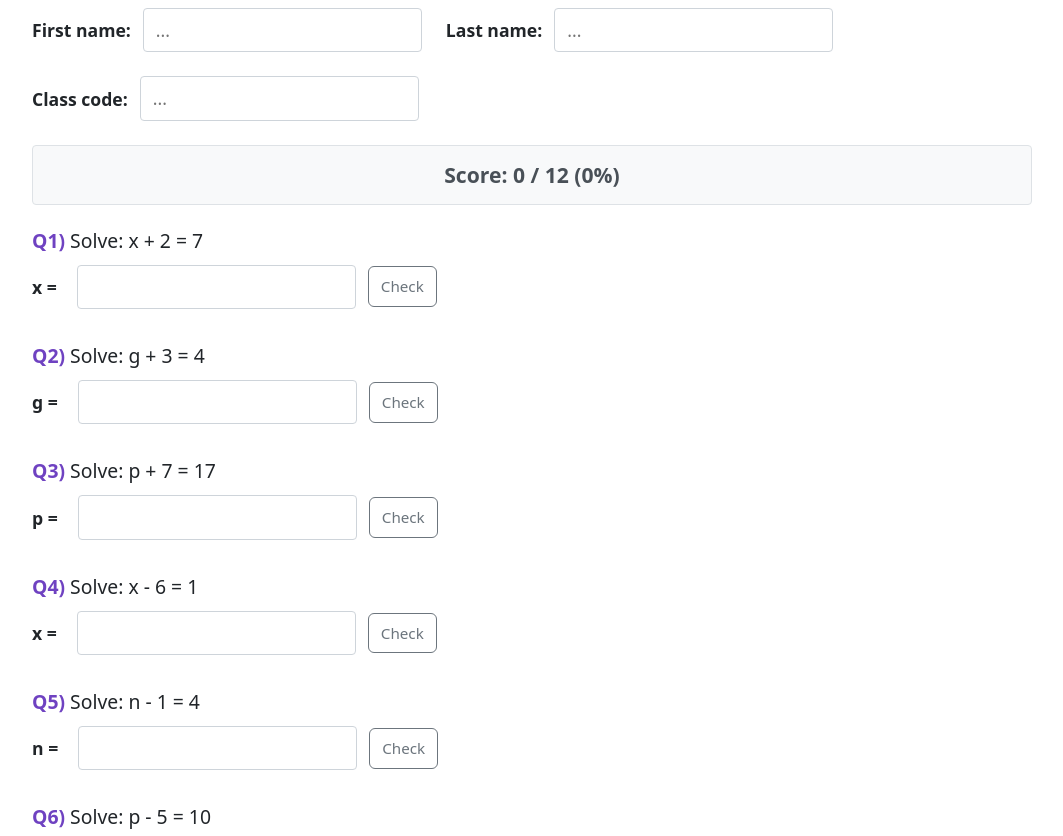
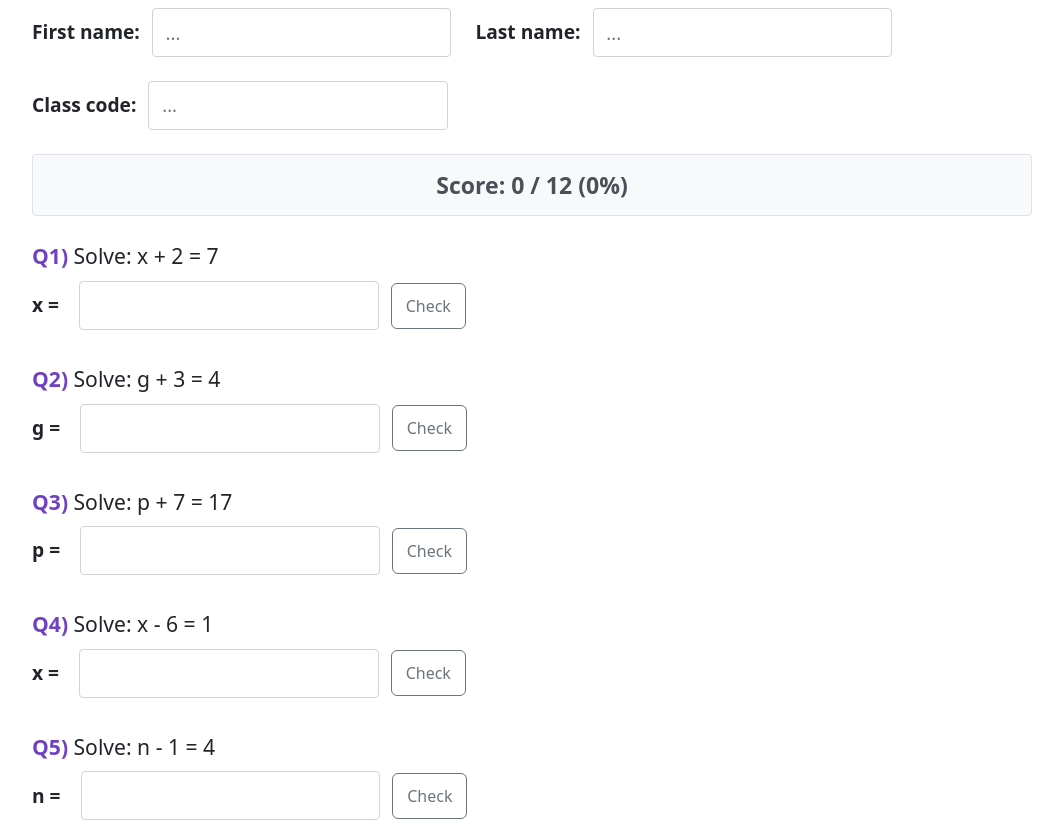
Before and after one commit to linnington/esheets-assets, a plain HTML site: page sheets_to_convert/solving one step.html in a window 1280 px wide. Shown: the top 836 px of the page, without its empty margins (108-1171 px from the left). Drawn offline with Linux system fonts and the light colour scheme.

Commit message:
00:50 css fix

```diff
--- a/sheets_to_convert/solving one step.html
+++ b/sheets_to_convert/solving one step.html
@@ -31,8 +31,6 @@
 
   <div class="esheets-worksheet">
 
-    <div class="worksheet-container">
-
     <!-- Print Name Line -->
     <div class="es-print-name-line">Name: __________________________</div>
 
@@ -50,8 +48,6 @@
 
     <!-- Submission Bar Container -->
     <div id="submissionBar"></div>
-
-    </div>
 
   </div>
 
--- a/v5/esheets.css
+++ b/v5/esheets.css
@@ -1,4 +1,4 @@
-/* CANONICAL v5 — Full Framework (Scoped: .esheets-worksheet) — 2026-02-16 00:40 */
+/* CANONICAL v5 — Full Framework (Scoped: .esheets-worksheet) — 2026-02-16 00:50 */
 
 /**
  * ESHEETS v5 Core Styles (Generic)
@@ -12,8 +12,8 @@
   font-family: system-ui, -apple-system, sans-serif;
   line-height: 1.6;
   color: #212529;
-  font-size: 1.1rem;
-  /* Improved readability base */
+  font-size: 1.2rem;
+  /* Increased base size for App-like feel */
   width: 100%;
   max-width: 1000px;
   /* Wider layout */
@@ -28,7 +28,8 @@
 .esheets-worksheet [data-esheets-score] {
   font-weight: 600;
   color: #495057;
-  font-size: 1.2rem;
+  font-size: 1.25rem;
+  /* Larger score text */
 }
 
 .esheets-worksheet .esheets-scorebar {
@@ -136,6 +137,16 @@
   font-size: 0.95rem !important;
   min-height: 36px !important;
 }
+
+/* 4. QUESTION ROW CHECK BUTTONS (Prevent Tiny Buttons) */
+/* Ensure check buttons inside rows specifically are comfortable */
+.esheets-worksheet .es-q-row .es-btn-small,
+.esheets-worksheet .es-q-row button.es-btn-small {
+  font-size: 1.0rem !important;
+  padding: 10px 14px !important;
+  min-height: 42px !important;
+}
+
 
 /* Base Hover */
 .esheets-worksheet button:hover:not(:disabled),
@@ -289,14 +300,16 @@
   align-items: center;
   gap: 0.75rem;
   margin-bottom: 1.5rem;
-  font-size: 1.1rem;
+  font-size: 1.2rem;
+  /* Larger row text */
 }
 
 /* Styled Input - Increased Sizing */
 .esheets-worksheet .es-input {
   display: inline-block;
-  padding: 0.5rem 0.75rem;
-  font-size: 1.1rem;
+  padding: 0.6rem 0.8rem;
+  /* More breathing room */
+  font-size: 1.15rem;
   font-family: inherit;
   line-height: 1.5;
   color: #495057;
@@ -306,6 +319,8 @@
   border-radius: 4px;
   transition: border-color 0.15s ease-in-out, box-shadow 0.15s ease-in-out;
   min-width: 5em;
+  min-height: 44px;
+  /* iPad friendly touch target */
 }
 
 .esheets-worksheet .es-input:focus {
```
Lines whose indentation alone changed are shown as unchanged.
